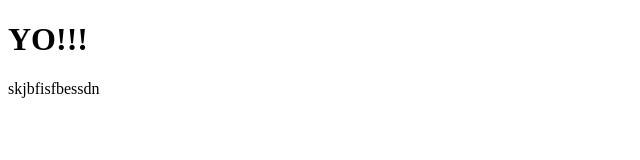
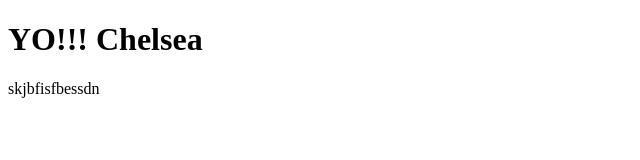
Before and after one commit to paragsal/parag-test, a plain HTML site: page site/index.html in a window 1280 px wide. Shown: the whole page, without its empty margins (0-640 px from the left). Drawn offline with Linux system fonts and the light colour scheme.

Commit message:
Small change again

```diff
--- a/site/index.html
+++ b/site/index.html
@@ -4,7 +4,7 @@
 	<title>Hello Coursera</title>
 </head>
 <body>
-<h1>YO!!!</h1>
+<h1>YO!!! Chelsea</h1>
 <p>skjbfisfbessdn</p>
 </body>
 </html>
```
